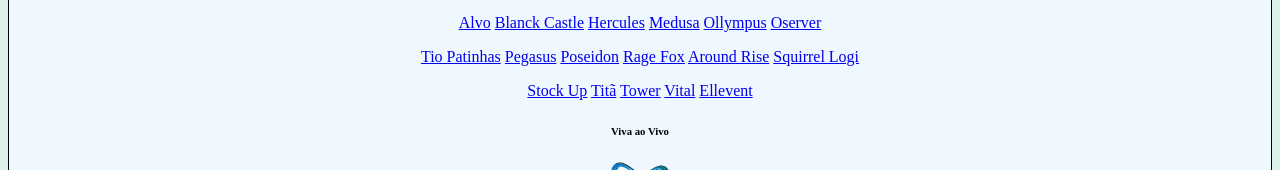
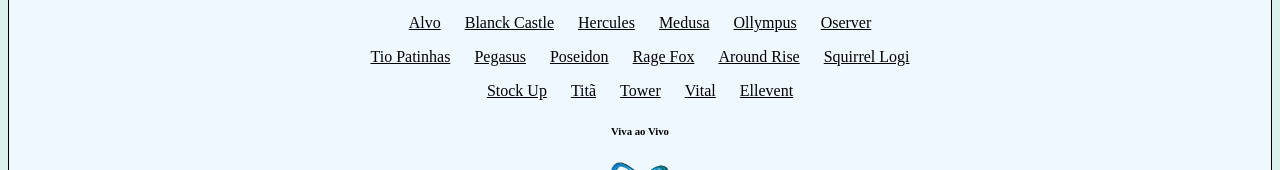
Before and after one commit to InfinityCooperative/Viva, a plain HTML site: page index.html in a window 1280 px wide. Shown: the part 317-487 px from the top of the page. Drawn offline with Linux system fonts and the light colour scheme.

Commit message:
Update index.css

```diff
--- a/index.css
+++ b/index.css
@@ -31,3 +31,18 @@ body{
     position: relative;
     height: 25px;
 }
+.cooperacao1{
+    position: relative;
+    margin: 10px;
+    color: black;
+}
+.cooperacao2{
+    position: relative;
+    margin: 10px;
+    color: black;
+}
+.cooperacao3{
+    position: relative;
+    margin: 10px;
+    color: black;
+}
```
